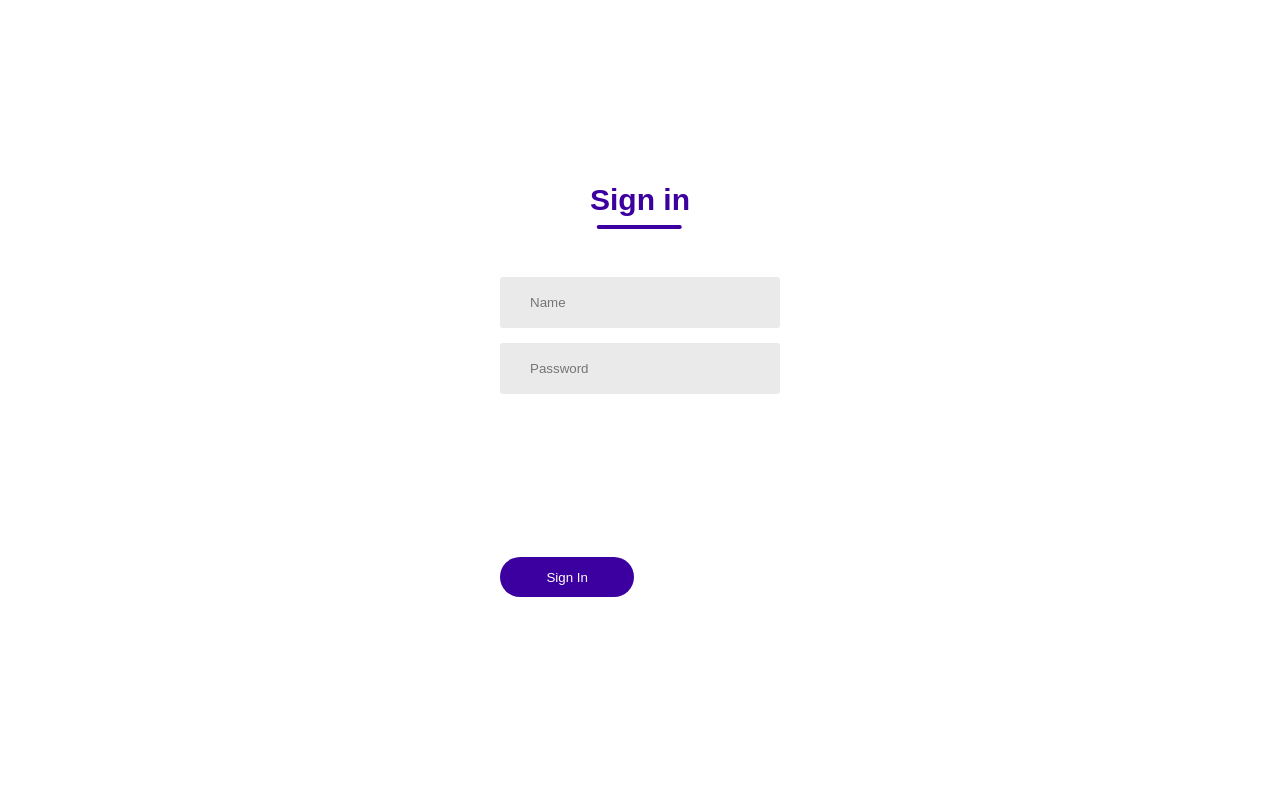
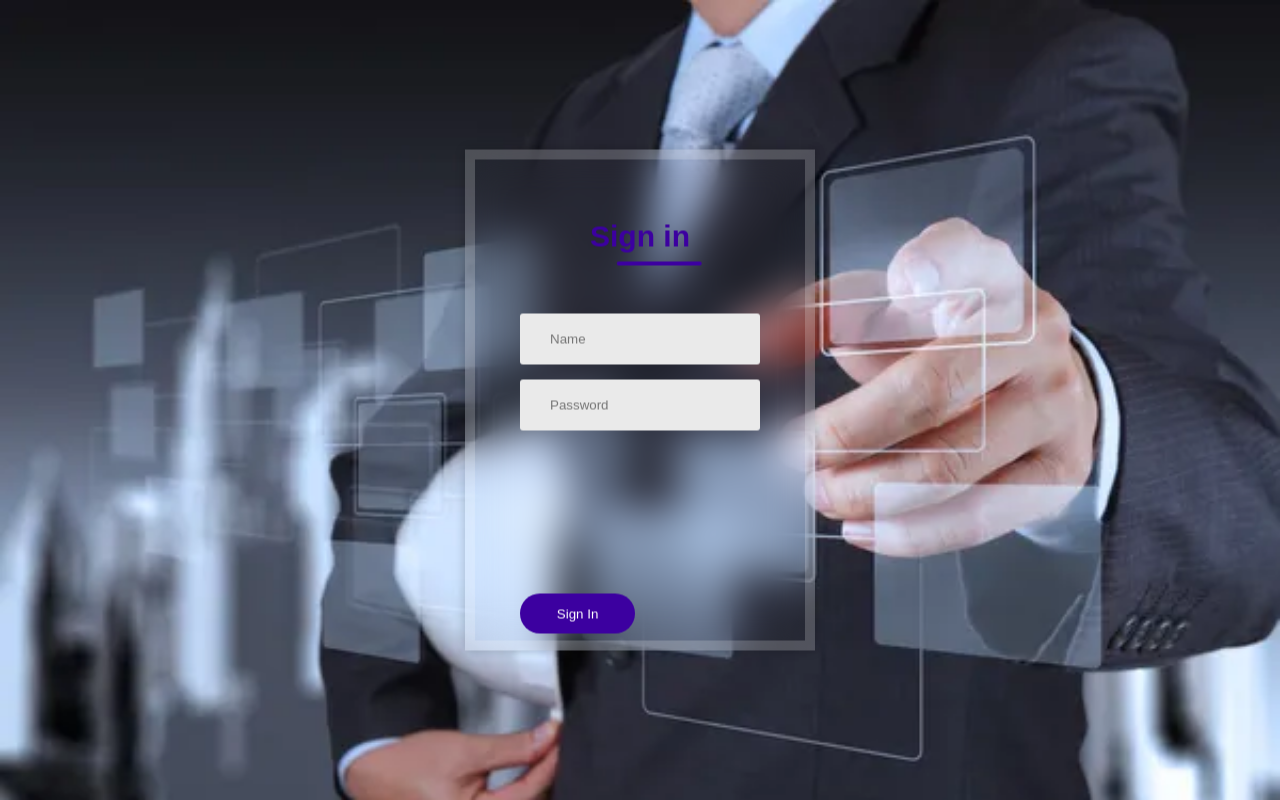
Before and after one commit to 2910Abhishek/HackX, a Django app: page /accounts/login in a window 1280 px wide. Run offline with Django 4.2, Linux system fonts and the light colour scheme.

Commit message:
updated login page with background image

```diff
--- a/backend/inventory/static/login.css
+++ b/backend/inventory/static/login.css
@@ -7,7 +7,7 @@
 
 
 body{
-    background-image: ("{% static 'img/loginimages2.jpg' %}"); /* write norepeat after adding image*/
+    background: url("{% static 'img/loginimages2.jpg' %}"); /* write norepeat after adding image*/
     background-size: cover;
     background-repeat: no-repeat;
     background-attachment: fixed;
@@ -26,30 +26,26 @@ body{
     width:100%;
 
 } */
-.logo
-{
-    height:100px;
-    width:200px;
-    margin-left: 70px;
 
-}
-
-.conatiner{
+.conatiners{
     width: 100%;
     height: 100%;
-    background-image: url(Back2.jpg);
+    background-image: blue;
 
 }
 .form-box{
-    width: 80%;
-    max-width: 400px;
+    width: 45%;
+    max-width: 350px;
     position: absolute;
     top: 50%;
     left: 50%;
     transform: translate(-50%,-50%);
-    background:#fff;
-    padding: 50px 60px 70px;
-    text-align: center;
+    background:transparent;
+    border: 10px solid rgba(255,255,255,.2);
+    backdrop-filter:blur(20px);
+    box-shadow :0 0 10px rgba(0,0,0,.2);
+    padding:60px 45px 7px;
+    text-align:center;
 
 }
 
--- a/backend/inventory/templates/login.html
+++ b/backend/inventory/templates/login.html
@@ -5,7 +5,15 @@
      <title>Login Page</title>
      <!--LINKING TO THE CSS-->
     <link rel="stylesheet" href="{% static 'login.css' %}">
-
+     <style>
+      body{
+        background: url("{% static 'img/loginimages2.jpg' %}");
+        background-size: cover;
+        background-repeat: no-repeat;
+        background-attachment: fixed;
+        overflow: hidden;
+    }
+     </style>
 </head>
 
 <body>
```
